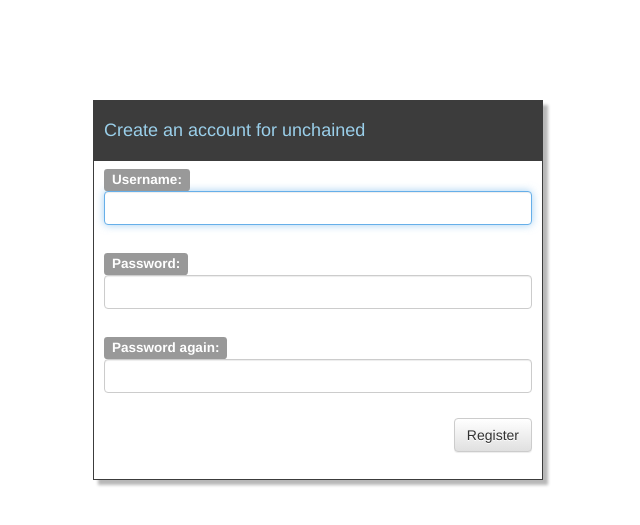
After one commit to Schilleey/unchained, a Django app: page /unchained/register/ in a window 1280 px wide. The commit adds this page. Shown: the top 525 px of the page, without its empty margins (322-962 px from the left). Run offline with Django 3.2, Linux system fonts and the light colour scheme; parts of the project's set-up code (start-up, migrations or seed data) failed here and were passed over; some libraries are stand-ins or nearby versions.

Commit message:
-Added registration form

```diff
--- a/UnchainedMessenger/static/css/unchained.css
+++ b/UnchainedMessenger/static/css/unchained.css
@@ -136,6 +136,18 @@
 
 }
 
+#uc_register_wrapper {
+    margin-left: auto;
+    margin-right: auto;
+    margin-top: 100px;
+    padding: 0;
+    width: 450px;
+    height: 380px;
+    border: 1px solid #3c3c3c;
+    box-shadow: 5px 5px 3px #b8b8b8;
+    position: relative;
+}
+
 #uc_login_wrapper {
     margin-left: auto;
     margin-right: auto;
--- a/UnchainedMessenger/urls.py
+++ b/UnchainedMessenger/urls.py
@@ -15,6 +15,7 @@ urlpatterns = patterns('',
     url(r'^broadcastchat/$', views.BroadcastChatView.as_view(), name='broadcast_chat'),
     url(r'^login/$', views.login_user),
     url(r'^logout/$', 'django.contrib.auth.views.logout', {'template_name': 'logged_out.html'}),
+    url(r'^register/$', views.register),
 
 	url(r'^$', views.index, name='index')
 )
--- a/UnchainedMessenger/views.py
+++ b/UnchainedMessenger/views.py
@@ -1,6 +1,8 @@
 from django.shortcuts import render_to_response, render
 from django.http import HttpResponse
+from django.http import HttpResponseRedirect
 
+from django.contrib.auth.forms import UserCreationForm
 from django.contrib.auth.models import User, Group
 from django.contrib.auth import authenticate, login
 from django.contrib.auth.decorators import login_required
@@ -108,3 +110,14 @@ def login_user(request):
     return render_to_response('login.html',
                               {'state':state, 'username': username, 'redirect': redirect},
                               context_instance=RequestContext(request))
+
+
+def register(request):
+    if request.method == 'POST':
+        form = UserCreationForm(request.POST)
+        if form.is_valid():
+            new_user = form.save()
+            return HttpResponseRedirect("/login/")
+    else:
+        form = UserCreationForm()
+    return render(request, "register.html", {'form': form, })
--- a/templates/login.html
+++ b/templates/login.html
@@ -36,7 +36,7 @@
                 <input type="password" name="password" class="form-control" placeholder="Password" value="" /><br />
                 <div class="pull-right">
                     <button type="submit" class="btn btn-default">Login</button>
-                    <button type="button" class="btn btn-default">Register</button>
+                    <a class="btn btn-default" href="/unchained/register/">Register</a>
                 </div>
             </form>
         </div>
--- /dev/null
+++ b/templates/register.html
@@ -0,0 +1,40 @@
+<!DOCTYPE html>
+<head>
+    <title>Unchained: Register</title>
+    <meta http-equiv="Content-type" content="text/html; charset=utf-8" />
+
+    <link rel="stylesheet" href="{{ STATIC_URL }}css/bootstrap.min.css">
+    <link rel="stylesheet" href="{{ STATIC_URL }}css/bootstrap-theme.min.css">
+    <link rel="stylesheet" type="text/css" href=" {{ STATIC_URL }}css/unchained.css">
+
+    <script type="text/javascript" src="{{ STATIC_URL }}js/jquery.min.js"></script>
+    <script type="text/javascript" src="{{ STATIC_URL }}js/bootstrap.min.js"></script>
+
+    <script type="text/javascript">
+        $(document).ready(function() {
+            $("input[type=text], input[type=password]").addClass("form-control");
+            $("input[type=submit]").addClass("btn").addClass("btn-default");
+        });
+    </script>
+</head>
+<body>
+    <div id="uc_register_wrapper">
+        <div id="uc_login_header">
+            <h4>Create an account for unchained</h4>
+        </div>
+        <div id="uc_login_content">
+            <form action="" method="post">
+                <label class="label label-default">Username:</label>
+                {{ form.username }}<br>
+                <label class="label label-default">Password:</label>
+                {{ form.password1 }}<br>
+                <label class="label label-default">Password again:</label>
+                {{ form.password2 }}<br>
+                <div class="pull-right">
+                    <input type="submit" value="Register">
+                </div>
+            </form>
+        </div>
+    </div>
+</body>
+</html>
```
